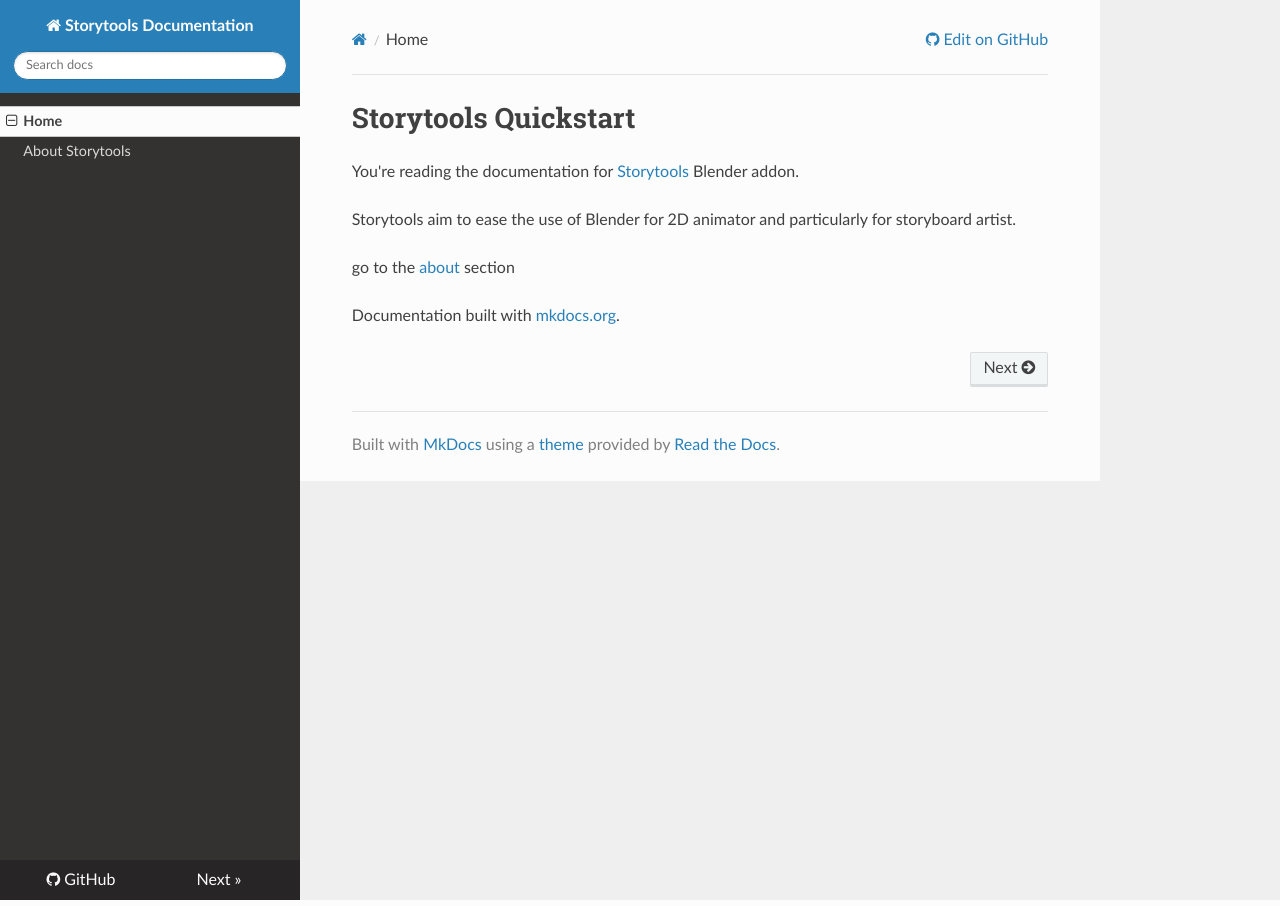
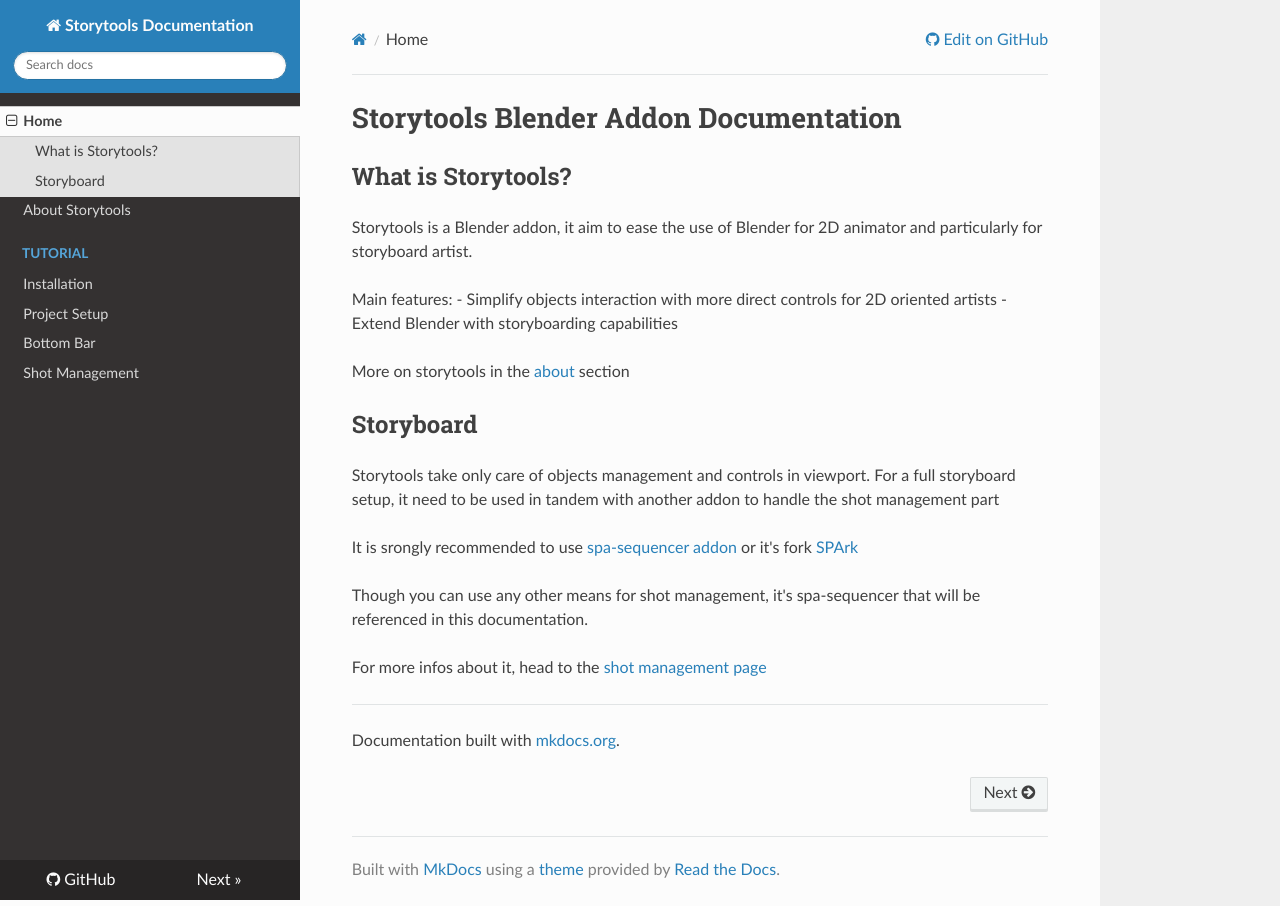
Before and after one commit to Pullusb/storytools-docs, an MkDocs documentation site: the page built from docs/index.md, in a window 1280 px wide. Built offline with MkDocs 1.6.1, drawn with Linux system fonts in a browser that asks for light colours; nearby versions of some CDN libraries.

Commit message:
add wip sections

```diff
--- a/docs/index.md
+++ b/docs/index.md
@@ -1,24 +1,29 @@
-# Storytools Quickstart
-
-You're reading the documentation for [Storytools](https://github.com/Pullusb/storytools) Blender addon.
-
-Storytools aim to ease the use of Blender for 2D animator and particularly for storyboard artist.
-
-go to the [about](about-storytools.md) section
-
-<!--
-## Features
+# Storytools Blender Addon Documentation
 
 
-- **Follow the tutorial instructions**
-    - Install and configure a new or existing project.
-    - Run it locally.
-    - Deploy it.
-- **Add a copy of this project to your repos**
-    - [![Use this template](https://img.shields.io/badge/Use_this_template-2ea44f?logo=github)](https://github.com/MichaelCurrin/mkdocs-quickstart/generate)
-- **View the live demo**
-    - This site is hosted on GitHub Pages. See if you like it. Other themes are available - see the tutorial.
--->
+## What is Storytools?
+
+Storytools is a Blender addon, it aim to ease the use of Blender for 2D animator and particularly for storyboard artist.
+
+Main features:
+- Simplify objects interaction with more direct controls for 2D oriented artists
+- Extend Blender with storyboarding capabilities
 
 
+More on storytools in the [about](about-storytools.md) section
+
+## Storyboard
+
+Storytools take only care of objects management and controls in viewport.
+For a full storyboard setup, it need to be used in tandem with another addon to handle the shot management part
+
+It is srongly recommended to use [spa-sequencer addon](https://github.com/The-SPA-Studios/sequencer-addon) or it's fork [SPArk](https://github.com/NickTiny/SPArk-sequencer-addon)
+
+Though you can use any other means for shot management, it's spa-sequencer that will be referenced in this documentation.
+
+For more infos about it, head to the [shot management page](tutorial/shot-management.md)
+
+
+---
+
 Documentation built with [mkdocs.org](https://www.mkdocs.org/).
--- a/mkdocs.yml
+++ b/mkdocs.yml
@@ -16,8 +16,9 @@ theme:
 nav:
   - Home: index.md
   - About Storytools: about-storytools.md
-#   - Tutorial:
-#       - TL;DR: tutorial/tldr.md
-#       - Installation: tutorial/installation.md
-#       - Set up project: tutorial/setup-project.md
+  - Tutorial:
+      - Installation: tutorial/installation.md
+      - Project Setup : tutorial/setup-project.md
+      - Bottom Bar : tutorial/story-toolbar.md
+      - Shot Management : tutorial/shot-management.md
 #       - Advanced: tutorial/advanced.md
```
Also changed, not shown: docs/about-storytools.md (+2 -10 lines), docs/tutorial/installation.md (+1 -3 lines), docs/tutorial/shot-management.md (added, +18 -0 lines), docs/tutorial/story-toolbar.md (added, +46 -0 lines), docs/tutorial/tldr.md (deleted, +0 -6 lines), 1 other file.
